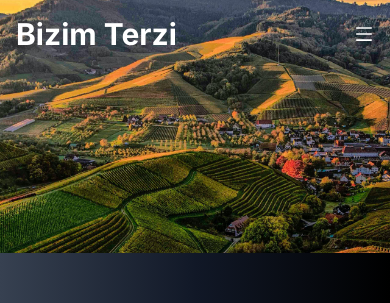
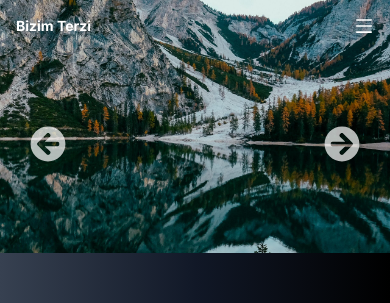
Before and after one commit to realerdemdoruk/bizim-terzi, a Next.js app: page / in a window 390 px wide. Shown: the top 303 px of the page. Built offline with nearby package versions, Linux system fonts and the light colour scheme.

Commit message:
Düzeltme

```diff
--- a/app/components/Card.jsx
+++ b/app/components/Card.jsx
@@ -1,7 +1,7 @@
 "use client";
 import React from "react";
 import { motion } from "framer-motion";
-import Price from "./Price.json";
+import Price from "../data/price.json";
 import Image from "next/image";
 import { useRouter, usePathname, useSearchParams } from "next/navigation";
 
--- a/app/components/Navbar.jsx
+++ b/app/components/Navbar.jsx
@@ -37,12 +37,10 @@ const Navbar = () => {
         >
           <h1
             style={{ color: `${textColor}` }}
-            className="font-bold sm:text-4xl text-3xl relative
+            className="font-bold sm:text-4xl text-sm relative
              after:bg-white after:absolute
               after:h-1 after:w-0 after:bottom-0 after:left-0 hover:after:w-full
-               after:transition-all after:duration-300 cursor-pointer
-
-            "
+               after:transition-all after:duration-300 cursor-pointer"
           >
             Bizim Terzi
           </h1>
--- a/app/components/Slider.jsx
+++ b/app/components/Slider.jsx
@@ -1,28 +1,17 @@
 "use client";
-import React, { useState, useEffect, useRef } from "react";
+import React, { useState, useRef } from "react";
 import { FaArrowCircleLeft, FaArrowCircleRight } from "react-icons/fa";
 import Image from "next/image";
 
 const Slider = ({ SliderData }) => {
   const [current, setCurrent] = useState(0);
   const length = SliderData.length;
-  const intervalDuration = 4000; // 4 saniye
+  const intervalDuration = 4000000; // 4 saniye
   const intervalRef = useRef(null); // useRef ile interval'ı saklayın
 
   const [imagesLoaded, setImagesLoaded] = useState(
     new Array(length).fill(false)
   );
-
-  useEffect(() => {
-    // useRef ile interval'ı sakladık
-    intervalRef.current = setInterval(() => {
-      nextSlide();
-    }, intervalDuration);
-
-    return () => {
-      clearInterval(intervalRef.current); // useRef ile interval'a erişin
-    };
-  }, [current]);
 
   const nextSlide = () => {
     setCurrent((prevCurrent) =>
@@ -75,9 +64,9 @@ const Slider = ({ SliderData }) => {
               }
             >
               <FaArrowCircleLeft
-                onClick={handlePrevButtonClick} // onClick fonksiyonunu güncelledik
-                className="absolute top-[50%] left-[30px] text-white/70 cursor-pointer select-none z-[2] lg:flex hidden"
-                size={50}
+                onClick={handlePrevButtonClick}
+                className="absolute top-[50%]
+                left-[30px] text-white/70 cursor-pointer select-none z-[2] lg:flex w-9 h-9 lg:w-14 lg:h-14"
               />
 
               {index === current && (
@@ -92,8 +81,7 @@ const Slider = ({ SliderData }) => {
 
               <FaArrowCircleRight
                 onClick={handleNextButtonClick} // onClick fonksiyonunu güncelledik
-                className="absolute top-[50%] right-[30px] text-white/70 cursor-pointer select-none z-[2] lg:flex hidden"
-                size={50}
+                className="absolute top-[50%] right-[30px] text-white/70 cursor-pointer select-none z-[2] lg:flex w-9 h-9 lg:w-14 lg:h-14"
               />
             </div>
           );
--- a/app/components/SliderData.js
+++ /dev/null
@@ -1,26 +0,0 @@
-export const SliderData = [
-  {
-    image:
-      "https://images.unsplash.com/photo-1535224206242-487f7090b5bb?ixlib=rb-1.2.1&ixid=MnwxMjA3fDB8MHxwaG90by1wYWdlfHx8fGVufDB8fHx8&auto=format&fit=crop&w=2070&q=80",
-  },
-  {
-    image:
-      "https://images.unsplash.com/photo-1469362102473-8622cfb973cd?ixlib=rb-1.2.1&ixid=MnwxMjA3fDB8MHxwaG90by1wYWdlfHx8fGVufDB8fHx8&auto=format&fit=crop&w=2419&q=80",
-  },
-  {
-    image:
-      "https://images.unsplash.com/photo-1594717527389-a590b56e8d0a?ixlib=rb-1.2.1&ixid=MnwxMjA3fDB8MHxwaG90by1wYWdlfHx8fGVufDB8fHx8&auto=format&fit=crop&w=2070&q=80",
-  },
-  {
-    image:
-      "https://images.unsplash.com/photo-1484591974057-265bb767ef71?ixlib=rb-1.2.1&ixid=MnwxMjA3fDB8MHxwaG90by1wYWdlfHx8fGVufDB8fHx8&auto=format&fit=crop&w=2070&q=80",
-  },
-  {
-    image:
-      "https://images.unsplash.com/photo-1545917992-dea2d782ef46?ixlib=rb-1.2.1&ixid=MnwxMjA3fDB8MHxwaG90by1wYWdlfHx8fGVufDB8fHx8&auto=format&fit=crop&w=2489&q=80",
-  },
-  {
-    image:
-      "https://i.pinimg.com/originals/03/d8/b6/03d8b67892a0fb5422a0cb8a438cc63d.jpg",
-  },
-];
--- a/app/pages/fees/page.jsx
+++ b/app/pages/fees/page.jsx
@@ -1,7 +1,7 @@
 "use client";
 import React, { useState } from "react";
 import Card from "@/app/components/Card";
-import Price from "@/app/components/Price.json";
+import Price from "@/app/data/Price.json";
 import { motion } from "framer-motion";
 
 const item = {
```
Also changed, not shown: app/data/Price.json (renamed from app/components/Price.json).
